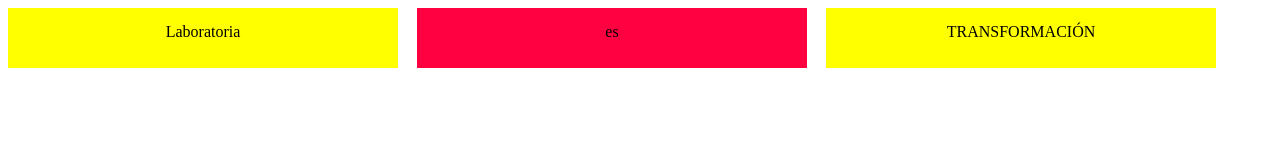
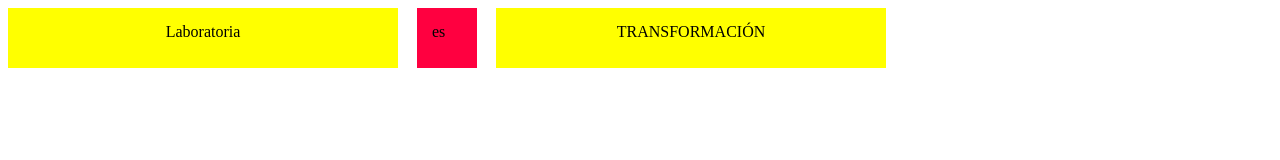
Before and after one commit to Aileenlunalum/displayEjercicio1, a plain HTML site: page index.html in a window 1280 px wide. Drawn offline with Linux system fonts and the light colour scheme.

Commit message:
ejercicio4

```diff
--- a/css/style.css
+++ b/css/style.css
@@ -11,7 +11,12 @@
     background-color:  yellow;
   }
   #a2{
+    display:inline-block;
+    width: 30px;
+    height: 30px;
+    padding: 15px;
     background-color:#FF0040 ;
+    margin-right: 15px;
   }
   #a3{
     background-color:  yellow;
--- a/index.html
+++ b/index.html
@@ -8,7 +8,7 @@
   <body>
     <div class="uniforme" id="a1">Laboratoria
     </div>
-    <div class="uniforme" id="a2">es
+    <div id="a2">es
     </div>
     <div class="uniforme" id="a3">transformación
     </div>
```
